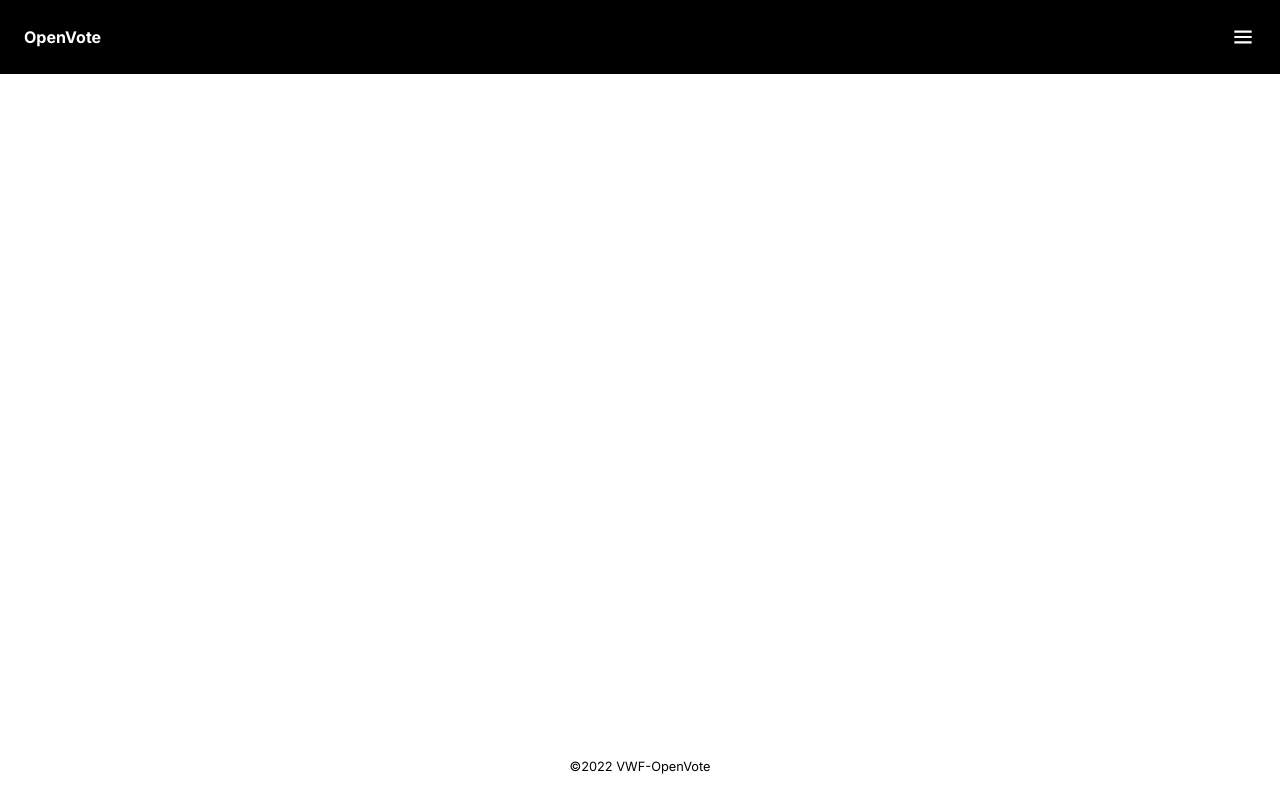
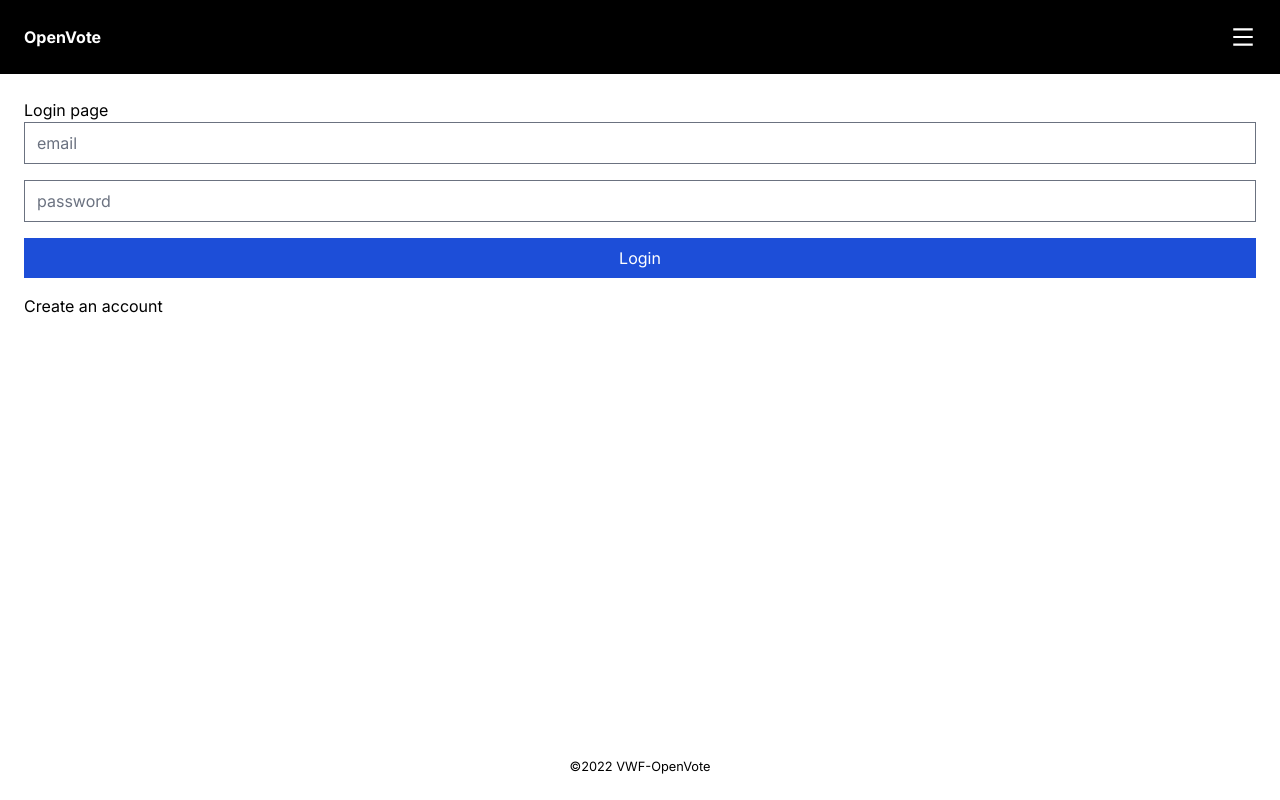
Before and after one commit to votingwithfriends/openvote, a React (Vite) app in the folder client/: page /login in a window 1280 px wide. Built offline with nearby package versions, Linux system fonts and the light colour scheme; what apollo-link-token-refresh would draw is missing.

Commit message:
Add login page

```diff
--- a/client/package.json
+++ b/client/package.json
@@ -24,6 +24,7 @@
     "@graphql-codegen/typescript": "^2.8.0",
     "@graphql-codegen/typescript-operations": "^2.5.5",
     "@graphql-codegen/typescript-react-apollo": "^3.3.5",
+    "@tailwindcss/forms": "^0.5.3",
     "@types/react": "^18.0.22",
     "@types/react-dom": "^18.0.7",
     "@vitejs/plugin-react": "^2.2.0",
--- a/client/src/components/layout/Header.tsx
+++ b/client/src/components/layout/Header.tsx
@@ -1,15 +1,65 @@
+import { useState } from "react";
 import { Container } from "../Container";
-import { BiMenu } from "react-icons/bi";
+import { RiMenuLine, RiCloseLine } from "react-icons/ri";
+import { Link } from "react-router-dom";
 
 export const Header: React.FC = () => {
+  // Mobile menu state
+  const [mobileMenu, setMobileMenu] = useState<Boolean>(false);
+
   return (
-    <header className="bg-black text-white">
+    <header className="bg-black text-white relative">
       <Container>
         <nav className="flex justify-between items-center">
-          <p className="font-bold">OpenVote</p>
-          <BiMenu fontSize={26} />
+          <Link to="/" className="font-bold">
+            OpenVote
+          </Link>
+          <div onClick={() => setMobileMenu(true)}>
+            <RiMenuLine fontSize={26} />
+          </div>
         </nav>
       </Container>
+
+      {/* Mobile Menu */}
+      <div
+        className={`absolute right-0 transition-all ease-out duration-700 ${
+          mobileMenu
+            ? "translate-x-0 opacity-100"
+            : "translate-x-full opacity-0"
+        } top-0 bg-black text-white w-full h-screen z-50`}
+      >
+        <section className="flex flex-col p-6">
+          <div
+            className="inline-block ml-auto mb-12"
+            onClick={() => setMobileMenu(false)}
+          >
+            <RiCloseLine fontSize={40} />
+          </div>
+          <ul
+            onClick={() => setMobileMenu(false)}
+            className="flex flex-col gap-y-6 text-3xl font-bold"
+          >
+            <li>
+              <Link to="/login">Login</Link>
+            </li>
+            <li>
+              <Link to="/signup">Sign Up</Link>
+            </li>
+          </ul>
+          <div className="my-12 h-0.5 bg-neutral-800"></div>
+          <ul
+            onClick={() => setMobileMenu(false)}
+            className="flex flex-col font-bold text-xl gap-y-6"
+          >
+            <li>
+              <Link to="/about">About</Link>
+            </li>
+            <li>
+              <Link to="/contact">Contact</Link>
+            </li>
+          </ul>
+        </section>
+      </div>
     </header>
   );
 };
--- a/client/src/index.css
+++ b/client/src/index.css
@@ -7,3 +7,7 @@ body,
 #root {
   height: 100%;
 }
+
+#root {
+  overflow-x: hidden;
+}
--- /dev/null
+++ b/client/src/routes/Login.tsx
@@ -0,0 +1,18 @@
+import { Link } from "react-router-dom";
+export const Login: React.FC = () => {
+  return (
+    <section>
+      <p>Login page</p>
+      <form>
+        <div className="flex flex-col gap-y-4">
+          <input type="email" placeholder="email" />
+          <input type="password" placeholder="password" />
+          <button className="bg-blue-700 p-2 text-white" type="submit">
+            Login
+          </button>
+          <Link to="/signup">Create an account</Link>
+        </div>
+      </form>
+    </section>
+  );
+};
--- a/client/src/routes/index.tsx
+++ b/client/src/routes/index.tsx
@@ -5,6 +5,7 @@ import { Main } from "../components/layout/Main";
 
 // Import routes
 import { Home } from "./Home";
+import { Login } from "./Login";
 
 export const Router: React.FC = () => {
   return (
@@ -14,6 +15,7 @@ export const Router: React.FC = () => {
         <Main>
           <Routes>
             <Route path="/" element={<Home />} />
+            <Route path="/login" element={<Login />} />
           </Routes>
         </Main>
         <Footer />
--- a/client/tailwind.config.cjs
+++ b/client/tailwind.config.cjs
@@ -8,5 +8,5 @@ module.exports = {
       },
     },
   },
-  plugins: [],
+  plugins: [require("@tailwindcss/forms")],
 };
```
Also changed, not shown: 1 other file (tests, documents, lock files or other folders).
